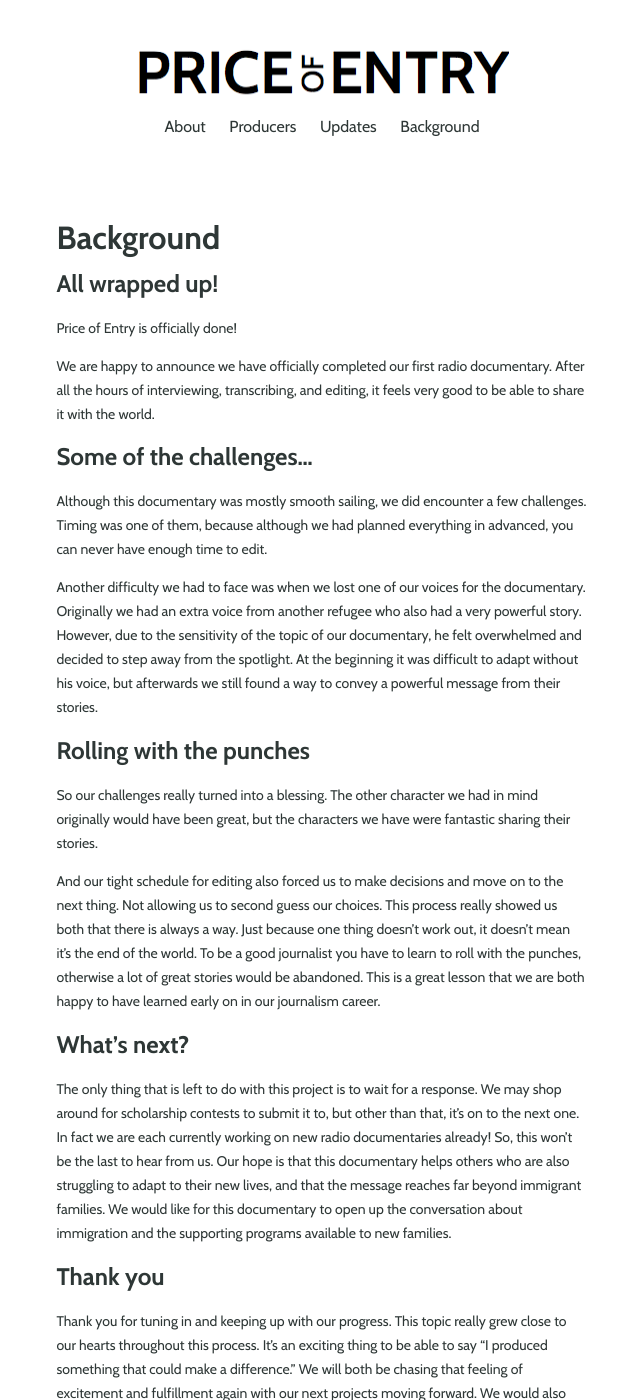
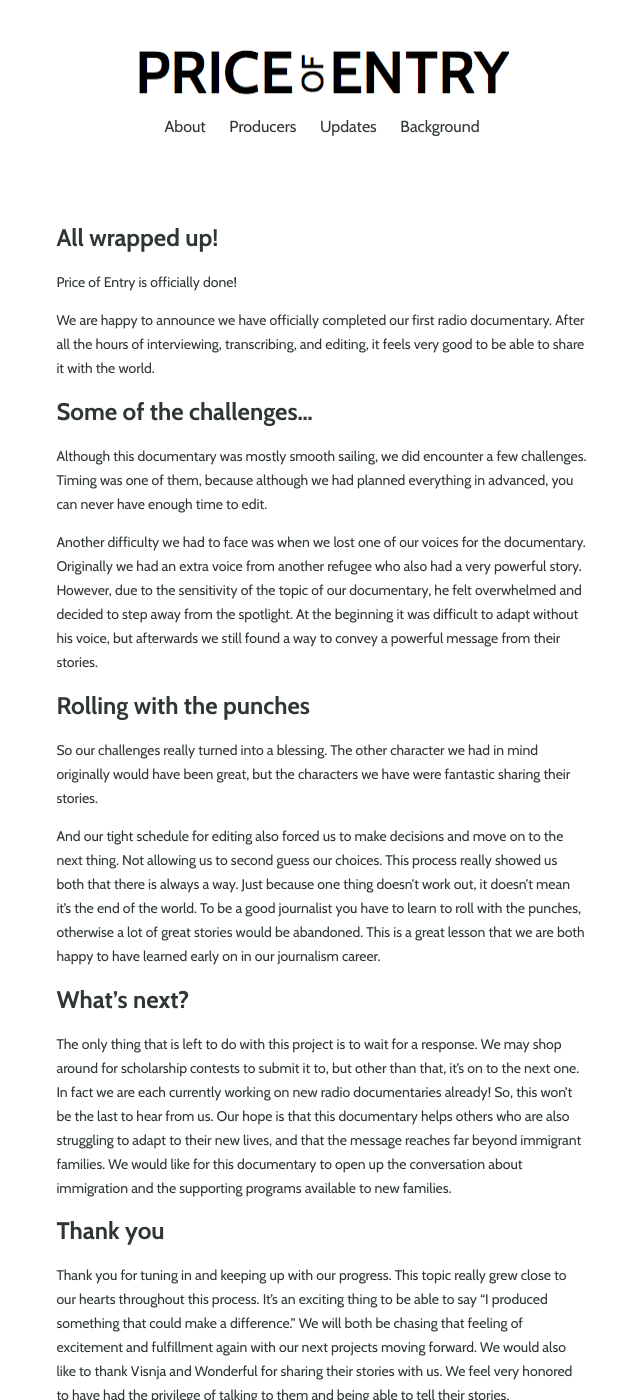
Before and after one commit to Priceofentry/priceofentry.github.io, a Jekyll site: the page built from background.md, in a window 1280 px wide and 1400 px high. Shown: the whole window, without its empty margins (318-958 px from the left). Built offline with Jekyll 4.4.1, drawn with Linux system fonts in a browser that asks for light colours; nearby versions of some CDN libraries; library files that are not in the unit come from our copies.

Commit message:
changed background page

```diff
--- a/background.md
+++ b/background.md
@@ -1,8 +1,10 @@
 ---
 layout: page
-title: "Background"
+title: ""
 permalink: /background/
 ---
+
+
 ##All wrapped up!
 
 Price of Entry is officially done!
```
Also changed, not shown: other parts of background.md (+2 -0 lines).
